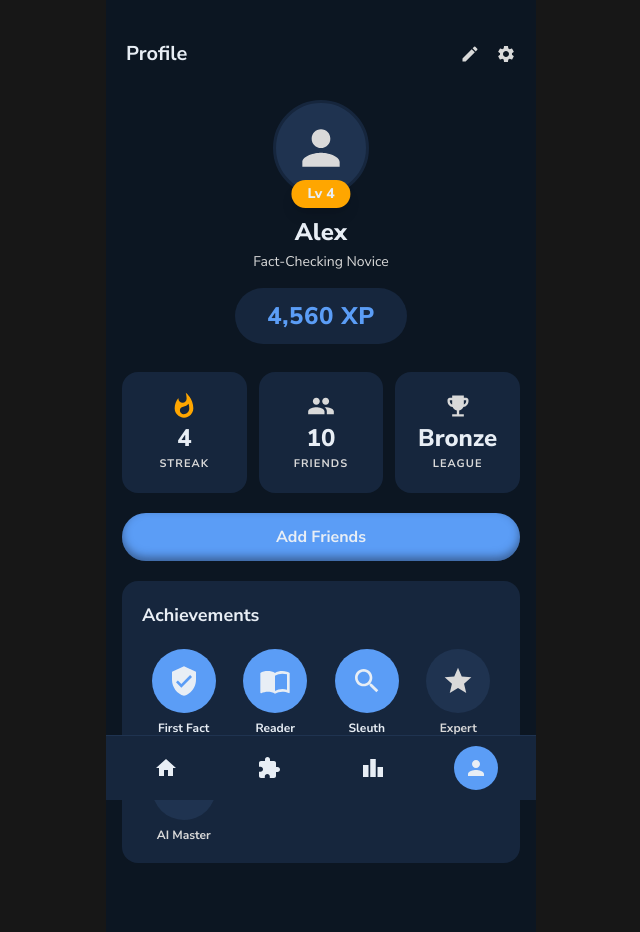
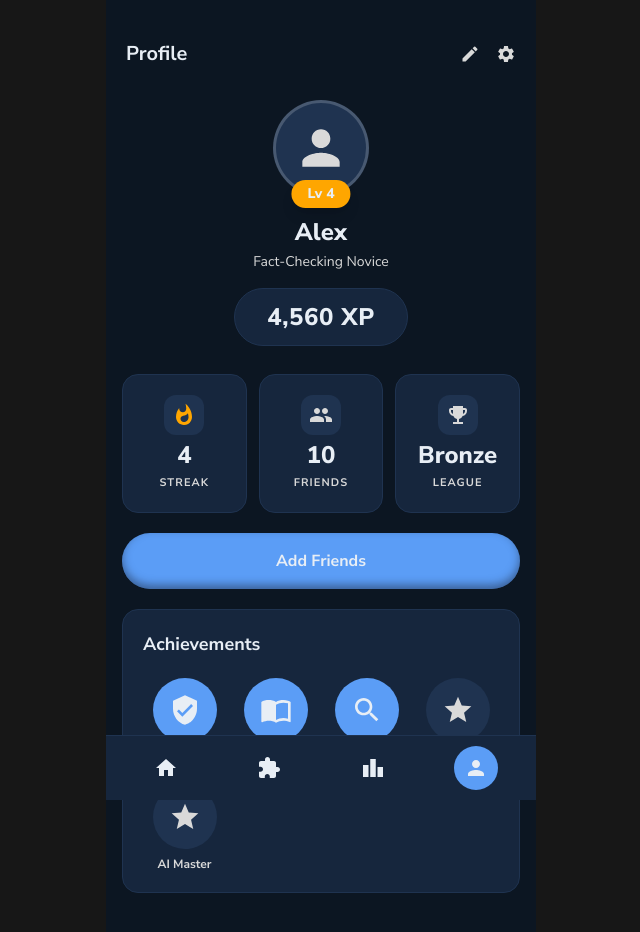
Before and after one commit to NielsdeLaat/sift, a Next.js app: page /profile in a window 1280 px wide. Shown: the top 932 px of the page, without its empty margins (319-959 px from the left). Built offline with nearby package versions, Linux system fonts and the light colour scheme.

Commit message:
style: new design for lessons and profile

```diff
--- a/app/profile/page.tsx
+++ b/app/profile/page.tsx
@@ -1,10 +1,10 @@
-import { BottomNav }        from '@/components/BottomNav';
-import { Icon }             from '@/components/icons';
-import { StatCard }         from '@/components/StatCard';
-import { AchievementBadge } from '@/components/AchievementBadge';
-import { Button }           from '@/components/Button';
-import { user }             from '@/data/user';
-import { getLevelFromXP }   from '@/lib/levels';
+import { BottomNav } from "@/components/BottomNav";
+import { Icon } from "@/components/icons";
+import { StatCard } from "@/components/StatCard";
+import { AchievementBadge } from "@/components/AchievementBadge";
+import { Button } from "@/components/Button";
+import { user } from "@/data/user";
+import { getLevelFromXP } from "@/lib/levels";
 
 export default function ProfilePage() {
   const level = getLevelFromXP(user.xp);
@@ -15,10 +15,16 @@ export default function ProfilePage() {
       <header className="sticky top-0 z-20 bg-neutral-base flex items-center justify-between px-5 pt-10 pb-4">
         <h1 className="text-contrast font-bold text-xl">Profile</h1>
         <div className="flex items-center gap-4">
-          <button aria-label="Edit profile" className="text-contrast-dark hover:text-contrast transition-colors">
+          <button
+            aria-label="Edit profile"
+            className="text-contrast-dark hover:text-contrast transition-colors"
+          >
             <Icon name="edit" className="w-5 h-5" />
           </button>
-          <button aria-label="Settings" className="text-contrast-dark hover:text-contrast transition-colors">
+          <button
+            aria-label="Settings"
+            className="text-contrast-dark hover:text-contrast transition-colors"
+          >
             <Icon name="settings" className="w-5 h-5" />
           </button>
         </div>
@@ -26,13 +32,11 @@ export default function ProfilePage() {
 
       {/* ── Scrollable content ───────────────────────────────────── */}
       <main className="pb-20 px-4 space-y-5">
-
         {/* ── Identity block ───────────────────────────────────── */}
         <section className="flex flex-col items-center gap-3 pt-4 pb-2">
-
           {/* Avatar + level badge */}
           <div className="relative">
-            <div className="w-24 h-24 rounded-full bg-neutral-border border-[3px] border-neutral-light flex items-center justify-center overflow-hidden">
+            <div className="w-24 h-24 rounded-full bg-neutral-border border-[3px] border-contrast/20 flex items-center justify-center overflow-hidden">
               {user.avatarUrl ? (
                 // eslint-disable-next-line @next/next/no-img-element
                 <img
@@ -51,13 +55,15 @@ export default function ProfilePage() {
 
           {/* Name + title */}
           <div className="flex flex-col items-center gap-1 mt-2">
-            <h2 className="text-contrast font-extrabold text-2xl">{user.username}</h2>
+            <h2 className="text-contrast font-extrabold text-2xl">
+              {user.username}
+            </h2>
             <p className="text-contrast-dark text-sm">{user.title}</p>
           </div>
 
           {/* XP pill */}
-          <div className="bg-neutral-light rounded-full px-8 py-3 mt-1">
-            <span className="text-primary font-extrabold text-2xl tracking-wide">
+          <div className="bg-neutral-light border border-neutral-border rounded-full px-8 py-3 mt-1">
+            <span className="text-contrast font-extrabold text-2xl tracking-wide">
               {user.xp.toLocaleString()} XP
             </span>
           </div>
@@ -65,27 +71,41 @@ export default function ProfilePage() {
 
         {/* ── Stats row ────────────────────────────────────────── */}
         <section className="grid grid-cols-3 gap-3" aria-label="Stats">
-          <StatCard icon="flame"  iconClassName="text-accent" value={String(user.streak)}  label="Streak"  />
-          <StatCard icon="people"                                 value={String(user.friends)} label="Friends" />
-          <StatCard icon="trophy"                                 value={user.league}          label="League"  />
+          <StatCard
+            icon="flame"
+            iconClassName="text-accent"
+            value={String(user.streak)}
+            label="Streak"
+          />
+          <StatCard
+            icon="people"
+            value={String(user.friends)}
+            label="Friends"
+          />
+          <StatCard icon="trophy" value={user.league} label="League" />
         </section>
 
         {/* ── Add Friends ──────────────────────────────────────── */}
-        <Button variant="primary" className="w-full">
+        <Button variant="primary" className="w-full py-4">
           Add Friends
         </Button>
 
         {/* ── Achievements ─────────────────────────────────────── */}
-        <section className="bg-neutral-light rounded-2xl p-5" aria-label="Achievements">
+        <section
+          className="bg-neutral-light border border-neutral-border rounded-2xl p-5"
+          aria-label="Achievements"
+        >
           <h3 className="text-contrast font-bold text-lg mb-5">Achievements</h3>
           {/* 4-column grid: every 4th badge starts a new row automatically */}
           <div className="grid grid-cols-4 gap-x-2 gap-y-5">
-            {user.achievements.map(achievement => (
-              <AchievementBadge key={achievement.id} achievement={achievement} />
+            {user.achievements.map((achievement) => (
+              <AchievementBadge
+                key={achievement.id}
+                achievement={achievement}
+              />
             ))}
           </div>
         </section>
-
       </main>
 
       <BottomNav />
--- a/components/Button.tsx
+++ b/components/Button.tsx
@@ -16,7 +16,7 @@ const variantClasses: Record<ButtonVariant, string> = {
   yes:
     'bg-primary text-contrast rounded-full w-36 h-10 shadow-inner-top hover:bg-primary/90 active:bg-primary/80',
   no:
-    'border-2 border-accent text-accent rounded-full w-36 h-10 hover:bg-accent/10 active:bg-accent/20',
+    'bg-primary text-contrast rounded-full w-36 h-10 hover:bg-primary/90 active:bg-primary/80',
   circle:
     'bg-neutral-light w-12 h-12 rounded-full border border-neutral-border hover:bg-neutral-border active:bg-neutral-border/80',
 };
--- a/components/StatCard.tsx
+++ b/components/StatCard.tsx
@@ -9,8 +9,10 @@ interface StatCardProps {
 
 export function StatCard({ icon, iconClassName = 'text-contrast-dark', value, label }: StatCardProps) {
   return (
-    <div className="bg-neutral-light rounded-2xl flex flex-col items-center justify-center gap-1.5 py-5 px-2">
-      <Icon name={icon} className={`w-7 h-7 ${iconClassName}`} />
+    <div className="bg-neutral-light border border-neutral-border rounded-2xl flex flex-col items-center justify-center gap-2 py-5 px-2">
+      <div className="bg-neutral-border rounded-xl p-2">
+        <Icon name={icon} className={`w-6 h-6 ${iconClassName}`} />
+      </div>
       <span className="text-contrast font-extrabold text-2xl leading-none">{value}</span>
       <span className="text-contrast-dark text-[11px] font-bold tracking-widest uppercase">{label}</span>
     </div>
--- a/components/lesson/FeedbackBanner.tsx
+++ b/components/lesson/FeedbackBanner.tsx
@@ -14,17 +14,17 @@ export function FeedbackBanner({ isCorrect, explanation, onContinue }: Props) {
         'fixed bottom-0 left-1/2 -translate-x-1/2 w-full max-w-[430px] z-30',
         'px-5 pt-4 pb-6 flex flex-col gap-3 border-t',
         isCorrect
-          ? 'bg-neutral-base border-primary'
-          : 'bg-neutral-base border-accent',
+          ? 'bg-neutral-base border-accent-green'
+          : 'bg-neutral-base border-accent-red',
       ].join(' ')}
     >
       <div className="flex items-start gap-2">
         <Icon
           name={isCorrect ? 'yesCheck' : 'noX'}
-          className={`w-6 h-6 flex-shrink-0 mt-0.5 ${isCorrect ? 'text-primary' : 'text-accent'}`}
+          className={`w-6 h-6 flex-shrink-0 mt-0.5 ${isCorrect ? 'text-accent-green' : 'text-accent-red'}`}
         />
         <div className="space-y-0.5">
-          <p className={`font-bold text-base leading-tight ${isCorrect ? 'text-primary' : 'text-accent'}`}>
+          <p className={`font-bold text-base leading-tight ${isCorrect ? 'text-accent-green' : 'text-accent-red'}`}>
             {isCorrect ? 'Correct!' : 'Incorrect'}
           </p>
           {explanation && (
--- a/components/lesson/LessonHeader.tsx
+++ b/components/lesson/LessonHeader.tsx
@@ -1,4 +1,4 @@
-import { Icon } from '@/components/icons';
+import { Icon } from "@/components/icons";
 
 interface Props {
   totalQuestions: number;
@@ -22,9 +22,9 @@ export function LessonHeader({ totalQuestions, answers, onClose }: Props) {
           <div
             key={i}
             className={[
-              'h-2 flex-1 rounded-full transition-colors duration-300',
-              answers[i] !== null ? 'bg-primary' : 'bg-contrast-dark/30',
-            ].join(' ')}
+              "h-2 flex-1 rounded-full transition-colors duration-300",
+              answers[i] !== null ? "bg-accent" : "bg-contrast-dark/30",
+            ].join(" ")}
           />
         ))}
       </div>
--- a/components/lesson/question-types/Collaboration.tsx
+++ b/components/lesson/question-types/Collaboration.tsx
@@ -45,19 +45,19 @@ export function Collaboration({ question, locked, onAnswer }: Props) {
 
         <div className="flex gap-3 justify-center">
           <Button
+            variant="yes"
+            disabled={!hasOpened || locked}
+            onClick={() => onAnswer(question.correctAnswer === 'yes')}
+          >
+            Yes
+          </Button>
+          <Button
             variant="no"
             disabled={!hasOpened || locked}
             onClick={() => onAnswer(question.correctAnswer === 'no')}
           >
             No
           </Button>
-          <Button
-            variant="yes"
-            disabled={!hasOpened || locked}
-            onClick={() => onAnswer(question.correctAnswer === 'yes')}
-          >
-            Yes
-          </Button>
         </div>
       </div>
     </>
```
